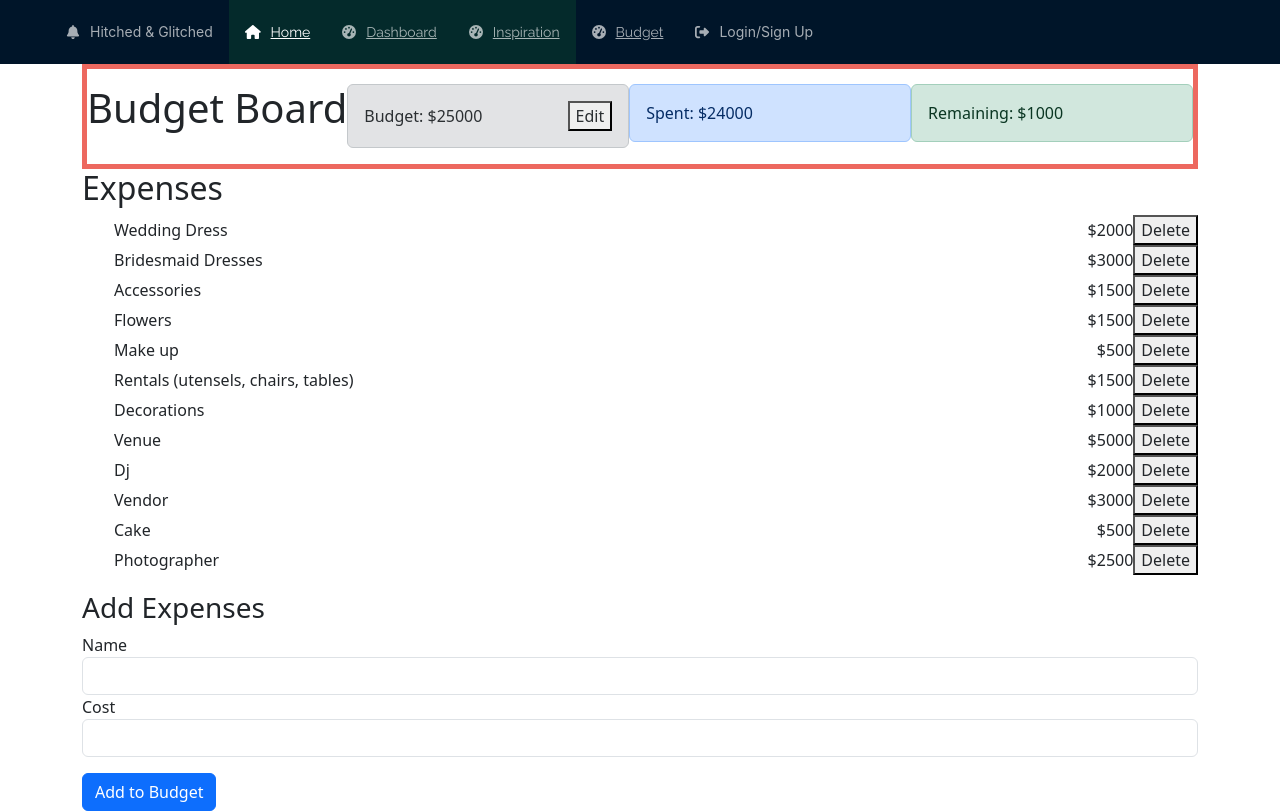
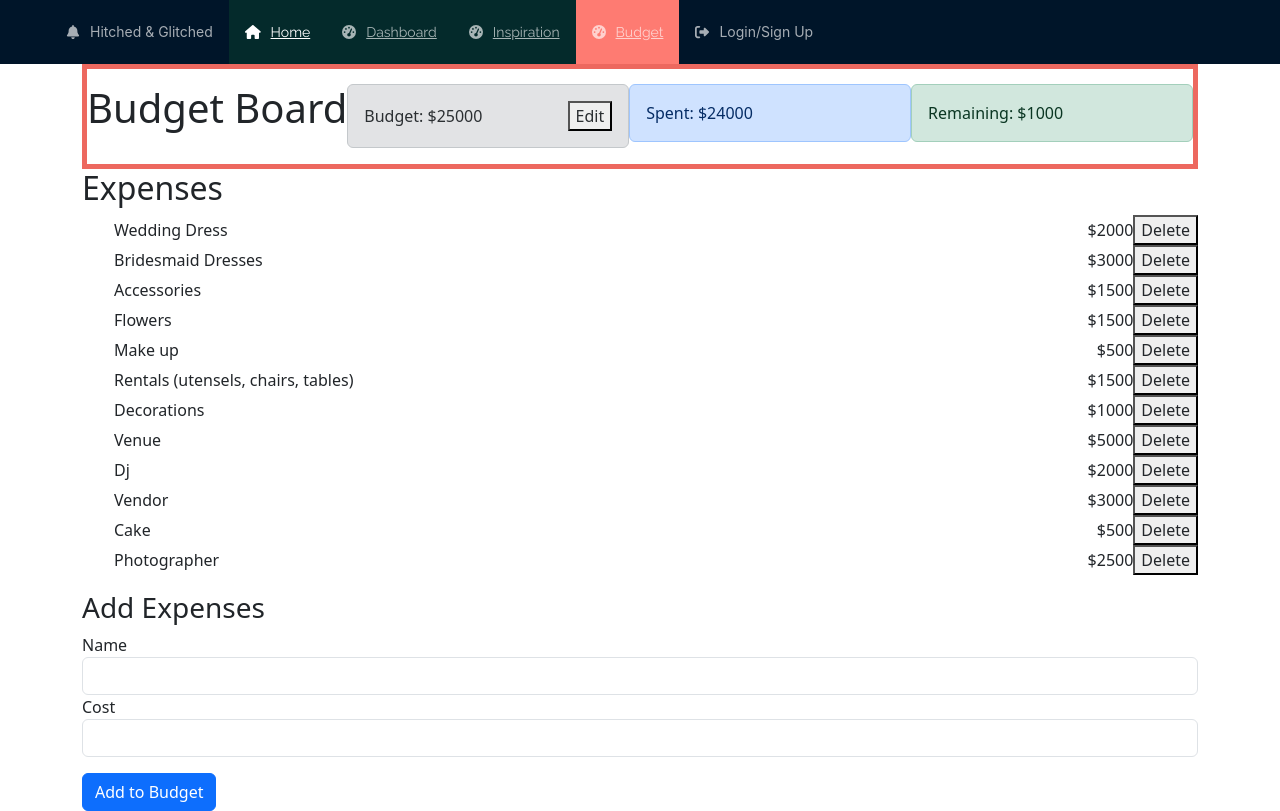
Before and after one commit to erin-m-keller/hitched-and-glitched, a React (Create React App) app in the folder client/: page /budget in a window 1280 px wide. Built offline with nearby package versions, Linux system fonts and the light colour scheme; a web font is replaced by a local one; what apollo-cache-persist would draw is missing.

Commit message:
trying to debug key error in console

```diff
--- a/client/src/components/Budget/ExpenseList.js
+++ b/client/src/components/Budget/ExpenseList.js
@@ -2,7 +2,7 @@ import React, { useContext } from "react";
 import ExpenseItem from "./ExpenseItem";
 import { AppContext } from "../../context/AppContext";
 
-const ExpenseList = () => {
+const ExpenseList = (props) => {
     const { expenses } = useContext(AppContext);
 
     return (
--- a/client/src/components/Navbar.js
+++ b/client/src/components/Navbar.js
@@ -66,7 +66,8 @@ const AppNavbar = () => {
       {
         key: "/budget",
         icon: <FontAwesomeIcon icon={faTachometerAlt} />,
-        label: <Link to="/budget" className="navigation-link">Budget</Link>
+        label: <Link to="/budget" className="navigation-link">Budget</Link>,
+        className: isMenuItemActive("/budget") ? 'active' : 'inactive'
       },
       ...(Auth.loggedIn()
       ? [
--- a/client/src/pages/Budget.js
+++ b/client/src/pages/Budget.js
@@ -27,7 +27,7 @@ const Budget = () => {
 
 {/* expenses added to the budget */}
         <h2>Expenses</h2>
-        <div>
+        <div key={2}>
           <div>
             <ExpenseList />
           </div>
```
